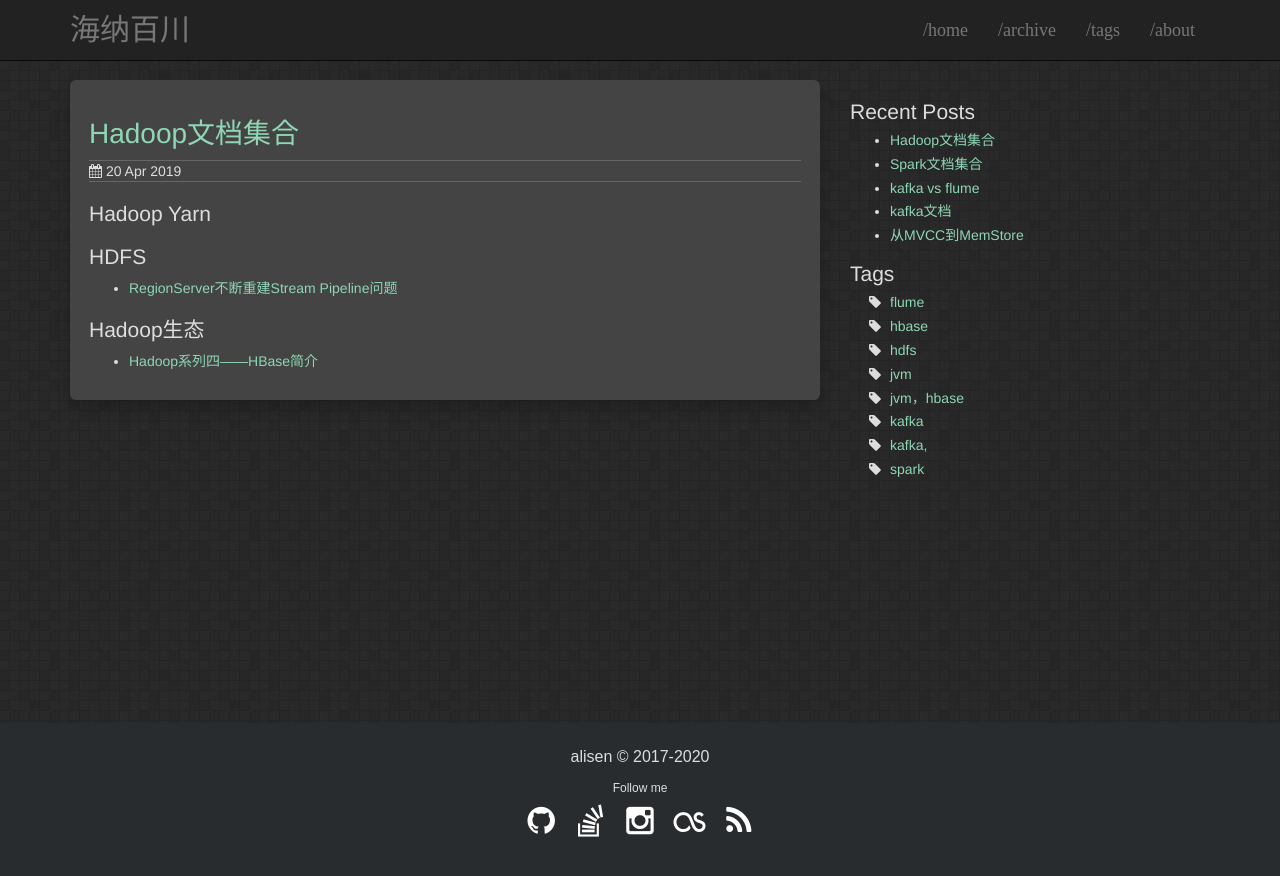
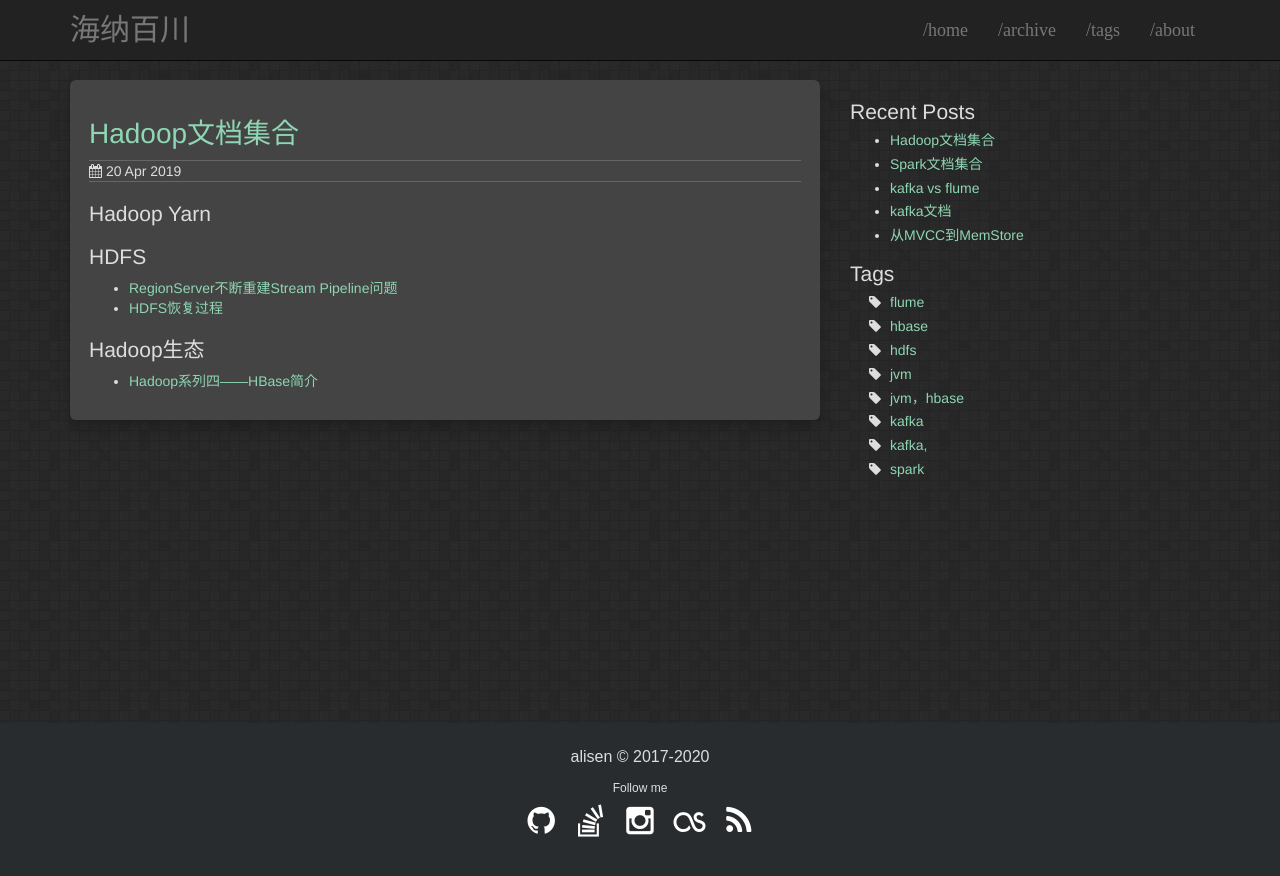
Before and after one commit to igithu/summary, a Jekyll site: the page built from _posts/2019-04-20-hadoop-doc.md, in a window 1280 px wide. Shown: the top 876 px of the page. Built offline with Jekyll 4.4.1, drawn with Linux system fonts in a browser that asks for light colours.

Commit message:
Update 2019-04-20-hadoop-doc.md

```diff
--- a/_posts/2019-04-20-hadoop-doc.md
+++ b/_posts/2019-04-20-hadoop-doc.md
@@ -12,6 +12,7 @@ date: 2019-04-20
 
 ## HDFS
 * [RegionServer不断重建Stream Pipeline问题](http://housong.github.io/2016/streaming-pipeline/)
+* [HDFS恢复过程](http://www.freeoa.net/osuport/cluster/hdfs-recovery-procedure_3116.html)
 
 
 ## Hadoop生态
```
